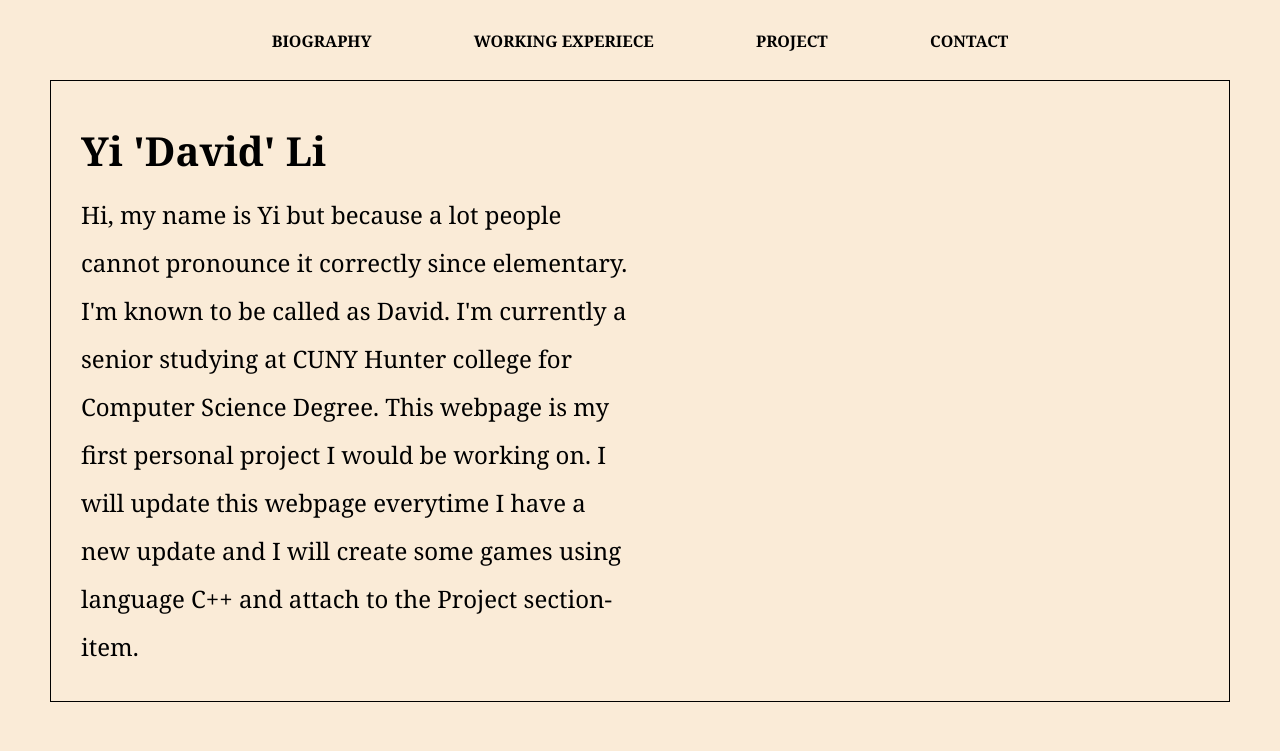
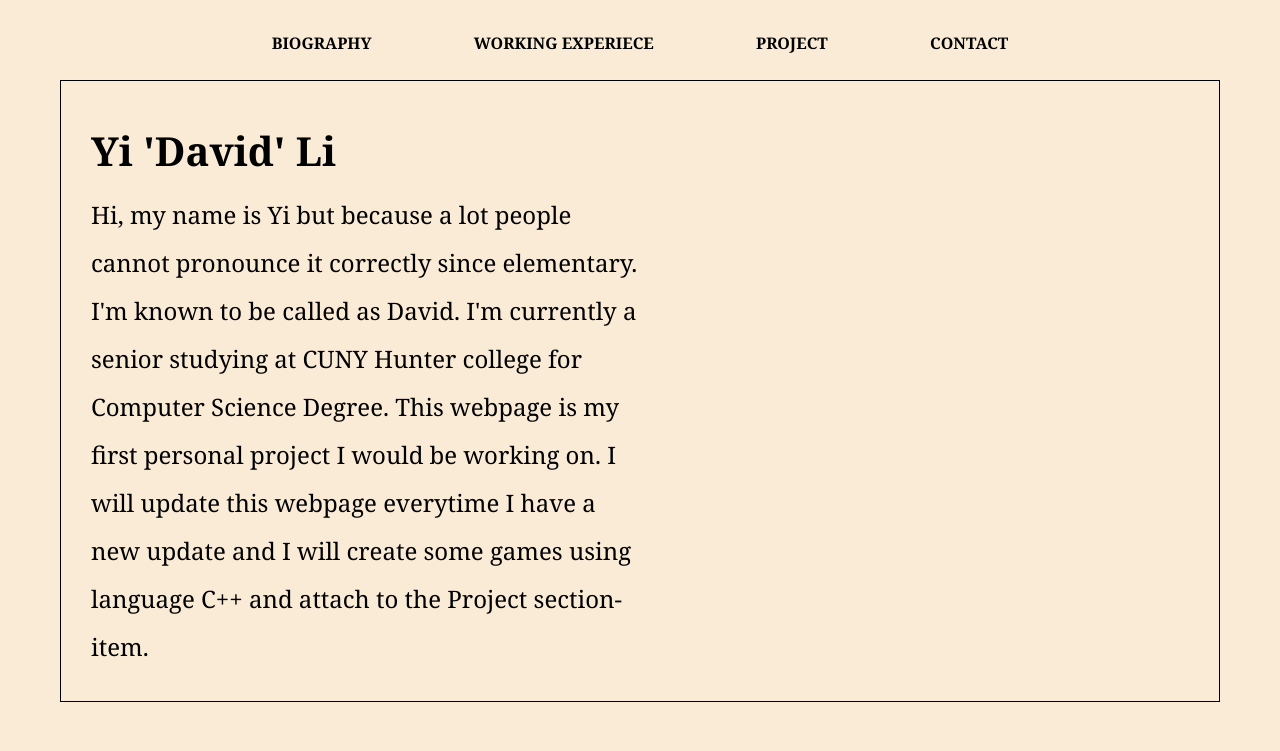
Before and after one commit to Davidyili230/Personal-Website, a plain HTML site: page index.html in a window 1280 px wide. Shown: the top 751 px of the page. Drawn offline with Linux system fonts and the light colour scheme; a script that the page names is missing.

Commit message:
update nav bar

```diff
--- a/style.css
+++ b/style.css
@@ -125,7 +125,7 @@ button:hover {
     align-items: center; /* align all item center of screen */
     position: fixed; /* navigation fixed on top */
     background-color: antiquewhite; /* solid background so cant see through */
-    padding-top: 18px; /* padding top widder */
+    padding-top: 20px; /* padding top widder */
     overflow: hidden; /* prevent overflow */
     width: 100%; /* prevent space overlap*/
     margin-top: -80px; /* prevent moving away from top, section-container */
@@ -141,7 +141,7 @@ margin-top: 80px; /* margin top 100px */
 
 /* section items */
 .section-item {
-    margin: 50px; /* margin 50px */
+    margin: 60px; /* margin 50px */
     padding: 30px; /* padding 30px */
     border: 1px; /* border 1 px */
     border-style: double; /* border style: line */
```
